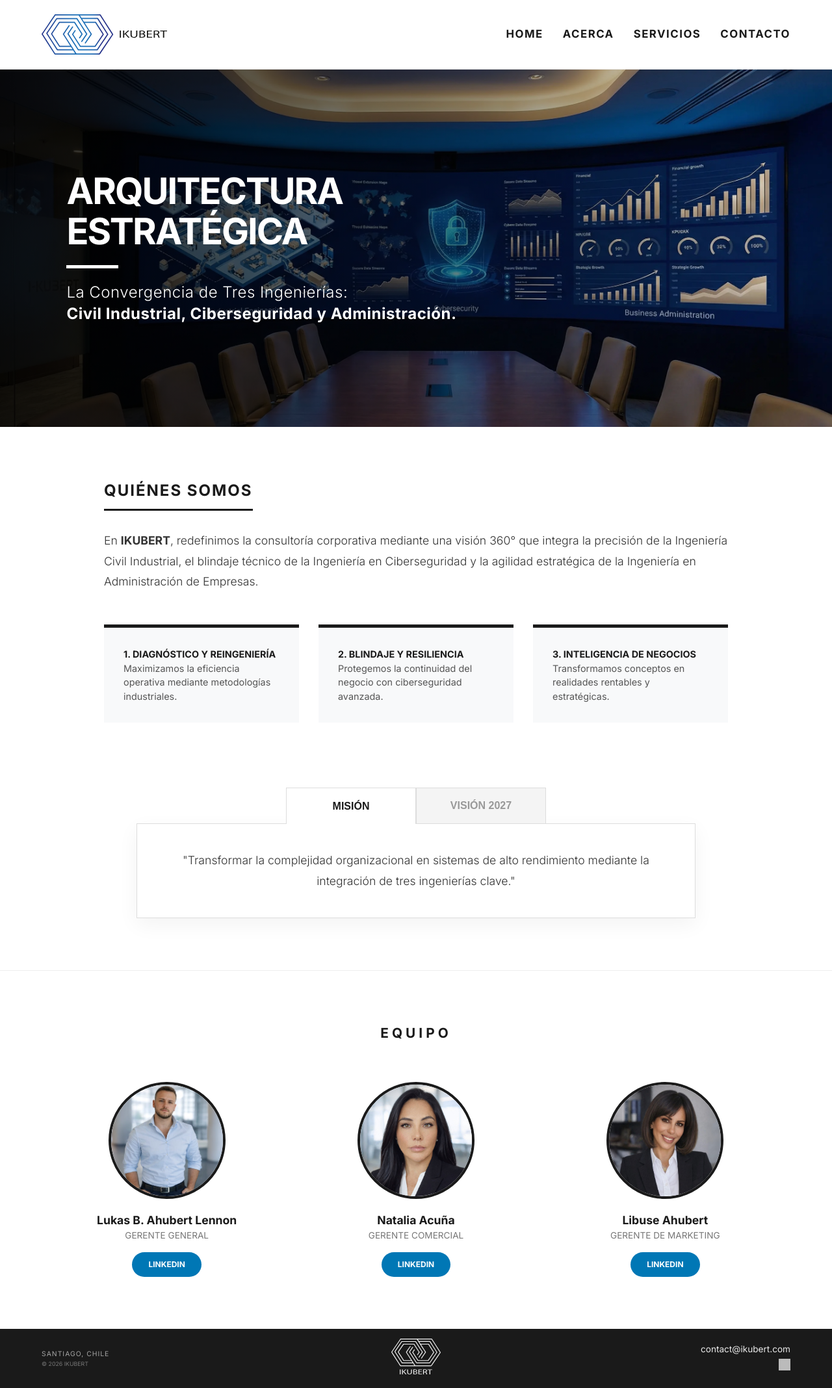
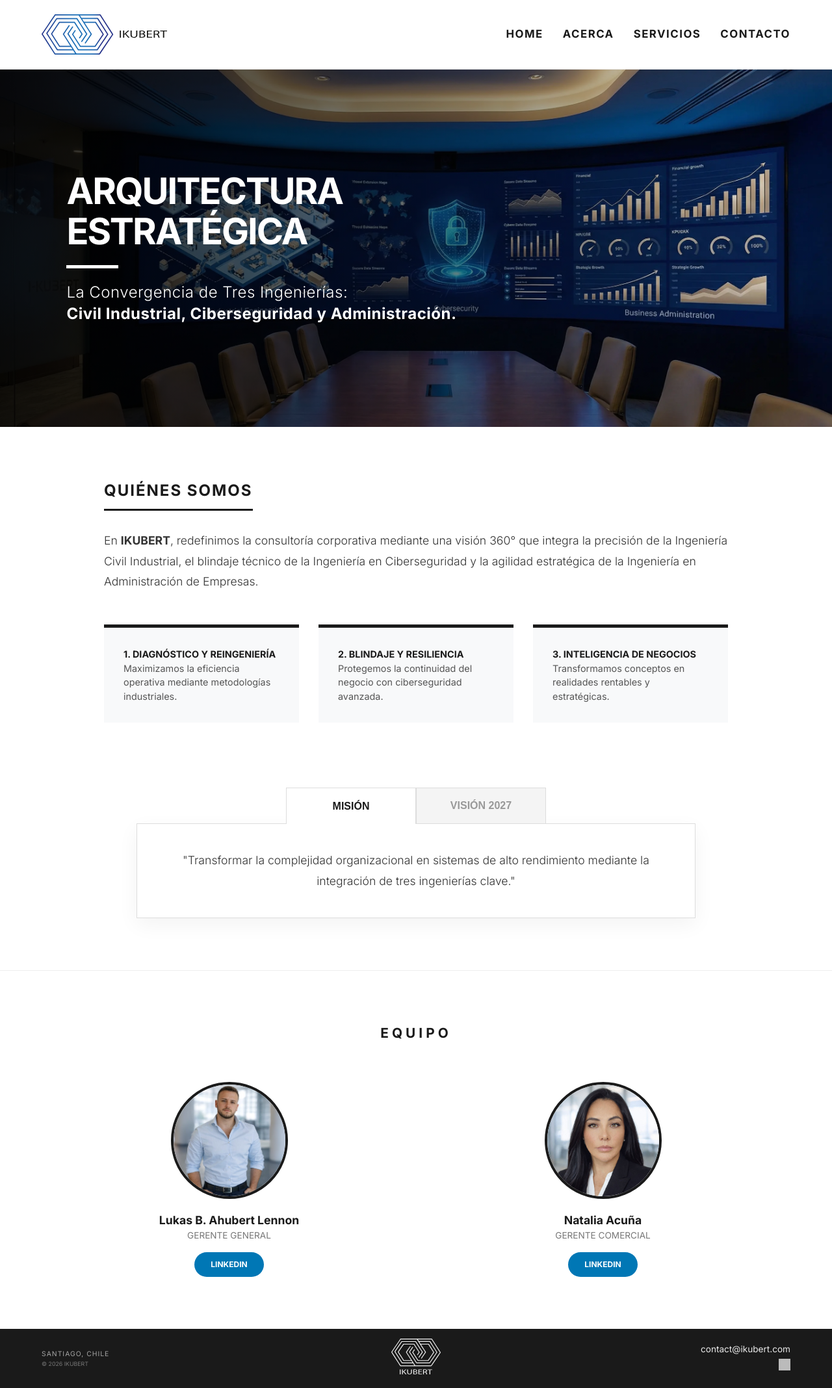
Before and after one commit to IKUBERT/ikubert.github.io, a Jekyll site: the page built from acerca.html, in a window 1280 px wide. Shown: the whole page at 65% size. Built offline with Jekyll 4.4.1, drawn with Linux system fonts in a browser that asks for light colours; grey boxes are pictures that could not be loaded.

Commit message:
Update acerca.html

```diff
--- a/acerca.html
+++ b/acerca.html
@@ -53,7 +53,6 @@ title: Acerca de | IKUBERT
     <div class="team-grid team-grid-scroll" style="display: grid; grid-template-columns: repeat(auto-fit, minmax(250px, 1fr)); gap: 50px; max-width: 1100px; margin: 0 auto;">
         <div style="display: flex; flex-direction: column; align-items: center;"><div style="width: 180px; height: 180px; border-radius: 50%; overflow: hidden; border: 4px solid #1a1a1a; margin-bottom: 20px;"><img src="{{ site.baseurl }}/src/Foto Lukas Ahubert.jpeg" alt="Lukas Ahubert" style="width: 100%; height: 100%; object-fit: cover;"></div><h4 style="margin: 0; font-size: 1.1rem;">Lukas B. Ahubert Lennon</h4><p style="font-size: 0.85rem; color: #777; text-transform: uppercase;">Gerente General</p><a href="https://www.linkedin.com/in/lukas-ahubert/" target="_blank" style="text-decoration: none; background: #0077b5; color: white; padding: 10px 25px; border-radius: 25px; font-size: 0.75rem; font-weight: 700; margin-top: 15px;">LINKEDIN</a></div>
         <div style="display: flex; flex-direction: column; align-items: center;"><div style="width: 180px; height: 180px; border-radius: 50%; overflow: hidden; border: 4px solid #1a1a1a; margin-bottom: 20px;"><img src="{{ site.baseurl }}/src/Foto Natalia Acuña.jpeg" alt="Natalia Acuña" style="width: 100%; height: 100%; object-fit: cover;"></div><h4 style="margin: 0; font-size: 1.1rem;">Natalia Acuña</h4><p style="font-size: 0.85rem; color: #777; text-transform: uppercase;">Gerente Comercial</p><a href="https://www.linkedin.com/in/natalia-acu%C3%B1a/" target="_blank" style="text-decoration: none; background: #0077b5; color: white; padding: 10px 25px; border-radius: 25px; font-size: 0.75rem; font-weight: 700; margin-top: 15px;">LINKEDIN</a></div>
-        <div style="display: flex; flex-direction: column; align-items: center;"><div style="width: 180px; height: 180px; border-radius: 50%; overflow: hidden; border: 4px solid #1a1a1a; margin-bottom: 20px;"><img src="{{ site.baseurl }}/src/Foto Libuse Ahubert.jpeg" alt="Libuse Ahubert" style="width: 100%; height: 100%; object-fit: cover;"></div><h4 style="margin: 0; font-size: 1.1rem;">Libuse Ahubert</h4><p style="font-size: 0.85rem; color: #777; text-transform: uppercase;">Gerente de Marketing</p><a href="https://www.linkedin.com/in/libuse-ahubert-lennon-980b43213" target="_blank" style="text-decoration: none; background: #0077b5; color: white; padding: 10px 25px; border-radius: 25px; font-size: 0.75rem; font-weight: 700; margin-top: 15px;">LINKEDIN</a></div>
     </div>
 </div>
 
```
